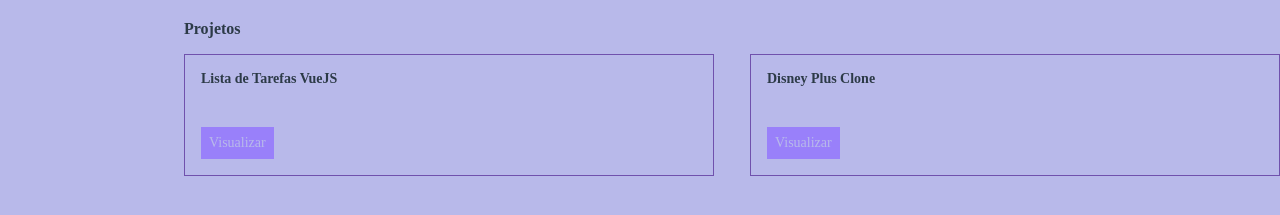
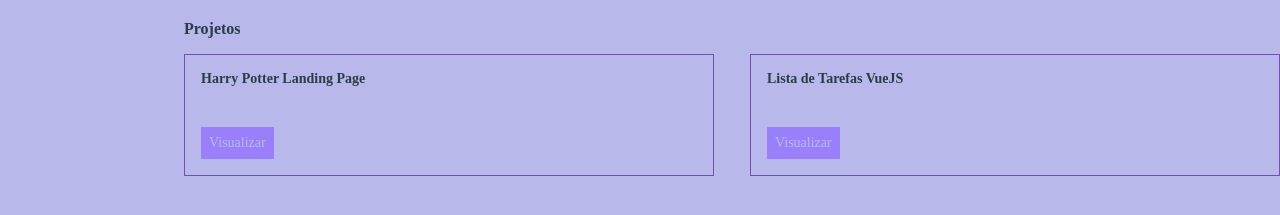
Before and after one commit to JoiceDev/portfolio, a React (Create React App) app: page / in a window 1280 px wide. Shown: the part 451-666 px from the top of the page. Built offline with nearby package versions, Linux system fonts and the light colour scheme; a web font is replaced by a local one.

Commit message:
add project

```diff
--- a/src/containers/Projetos/index.tsx
+++ b/src/containers/Projetos/index.tsx
@@ -4,6 +4,11 @@ import Title from '../../components/Title'
 import { Lista } from './styles'
 
 const projetos = [
+  {
+    titulo: 'Harry Potter Landing Page',
+    descricao: '',
+    link: 'https://joices-harry-potter-page.vercel.app/'
+  },
   {
     titulo: 'Lista de Tarefas VueJS',
     descricao: '',
```
